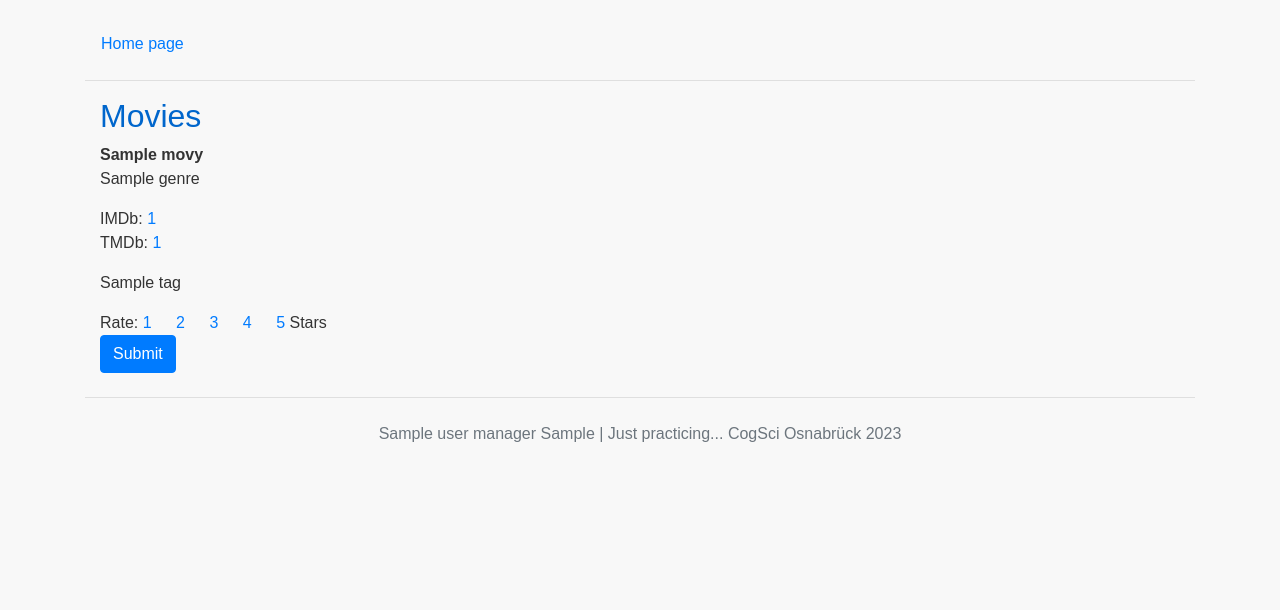
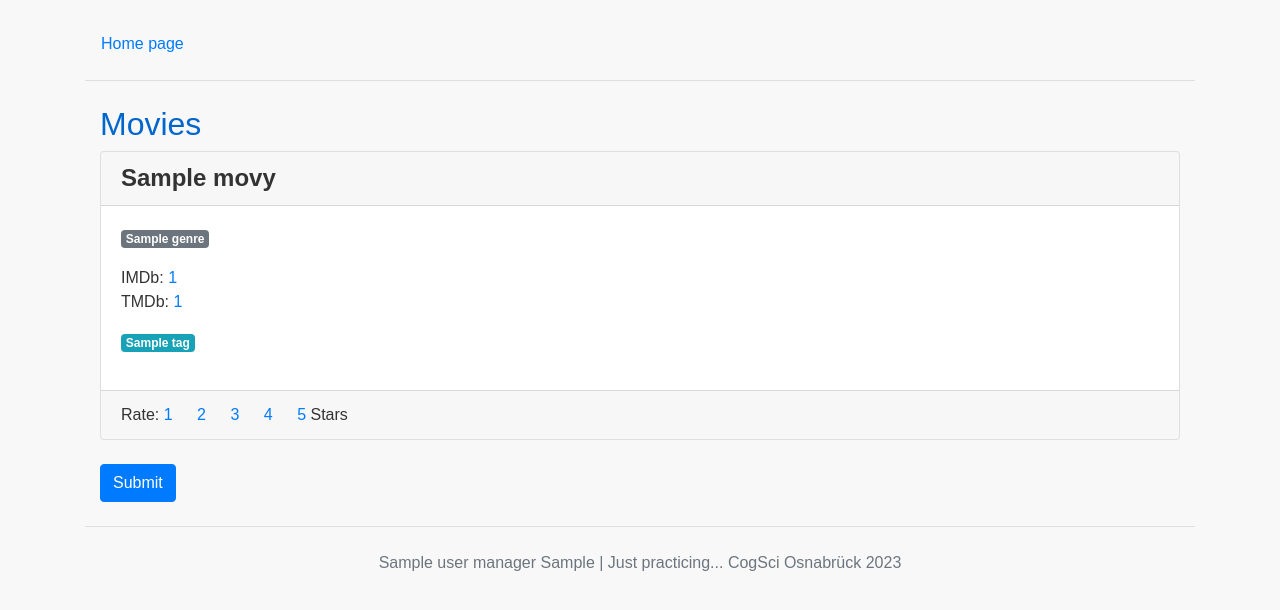
Before and after one commit to sworsf/recommender, a Flask app: template templates/movies.html in a window 1280 px wide. Shown: the part 82-692 px from the top of the page. Run offline with Flask 2, Linux system fonts and the light colour scheme; the template is opened without the code that fills it: most values are stand-ins (such as "Sample title", 1, 10 or a date in 2020); some libraries are stand-ins or nearby versions.

Commit message:
Fix rating issue and add readme.md file

```diff
--- a/recommender.py
+++ b/recommender.py
@@ -7,12 +7,10 @@ import pandas as pd
 import numpy as np
 import warnings
 from sklearn.metrics import mean_squared_error
-import time
-from flask import render_template
-from collections import OrderedDict
-
 from models import db, User, Movie, MovieGenre, MovieTag, MovieLink, Rating, GenreScore
 from read_data import check_and_read_data
+from pprint import pprint
+
 
 # Class-based application configuration
 class ConfigClass(object):
@@ -242,13 +240,22 @@ def fav_genre():
 
 
 
+# Import other necessary modules
+
 @app.route('/profile')
 @login_required
 def profile_page():
     # Get the rated movies for the current user
-    c_user_ratings = Rating.query.filter_by(user_id=current_user.id).subquery()
-    rated_movies = Movie.query.join(c_user_ratings, Movie.id == c_user_ratings.c.movie_id).all()
-    print("rated_movies: ",rated_movies)
+    user_ratings = Rating.query.filter_by(user_id=current_user.id).all()
+    user_rated_movies = [rating.movie for rating in user_ratings]
+    rated_movies = []
+
+    # Printing the list using loop
+    for movie, rating in zip(user_rated_movies, user_ratings):
+        # Access the rating attribute from the relationship
+        print(f"Movie: {movie.title}, Rating: {rating.rating}")
+        rated_movies.append({'title': movie.title, 'rating': rating.rating})
+
 
     # Get the favorite genres for the current user
     favorite_genres = GenreScore.query.filter_by(user_id=current_user.id).order_by(GenreScore.score.desc()).limit(3).all()
--- a/static/style.css
+++ b/static/style.css
@@ -22,4 +22,11 @@ h2 {
     cursor: pointer;
 }
 
+.stylish-title {
+    font-family: 'Arial', sans-serif;
+    color: #3498db;
+    font-size: 24px;
+    font-weight: bold;
+}
+
 /* Add more styles as needed */
--- a/templates/flask_user_layout.html
+++ b/templates/flask_user_layout.html
@@ -7,7 +7,7 @@
     <link rel="stylesheet" href="https://stackpath.bootstrapcdn.com/bootstrap/4.5.2/css/bootstrap.min.css">
     <link rel="stylesheet" href="{{ url_for('static', filename='style.css') }}">
 
-    <title>{{ user_manager.USER_APP_NAME }}</title>
+    <title class="stylish-title">{{ user_manager.USER_APP_NAME }}</title>
 
 
     <script src="https://cdnjs.cloudflare.com/ajax/libs/html5shiv/3.7.3/html5shiv.js"></script>
--- a/templates/home.html
+++ b/templates/home.html
@@ -10,7 +10,6 @@
             <a href="{{ url_for('profile_page') }}" class="btn btn-info">Profile (login required)</a>
         </p>
         <p>
-            <a href="{{ url_for('home_page') }}" class="btn btn-secondary">Home page (accessible to anyone)</a>
             <a href="{{ url_for('movies_page') }}" class="btn btn-warning">Movies (login required)</a>
         </p>
         <p>
--- a/templates/movies.html
+++ b/templates/movies.html
@@ -1,15 +1,17 @@
 {% extends "flask_user_layout.html" %}
 {% block content %}
-<div class="container">
+<div class="container mt-4">
     <h2>Movies</h2>
 
     {% for m in movies %}
-        <div class="panel panel-default">
-            <div class="panel-heading"><b>{{ m.title }}</b></div>
-            <div class="panel-body">
+        <div class="card mb-4">
+            <div class="card-header">
+                <h4 class="card-title mb-0"><b>{{ m.title }}</b></h4>
+            </div>
+            <div class="card-body">
                 <p>
                     {% for g in m.genres %}
-                        <span class="label label-default">{{ g.genre }}</span>
+                        <span class="badge badge-secondary">{{ g.genre }}</span>
                     {% endfor %}
                 </p>
                 <p>
@@ -20,16 +22,18 @@
                 </p>
                 <p>
                     {% for tag in m.tags %}
-                        <span class="label label-info">{{ tag.tag }}</span>
+                        <span class="badge badge-info">{{ tag.tag }}</span>
                     {% endfor %}
                 </p>
             </div>
-            <div class="panel-footer movie-rating">Rate:
-                <a href="#" class="card-link" data-movieid={{m.id}}>1</a>
-                <a href="#" class="card-link" data-movieid={{m.id}}>2</a>
-                <a href="#" class="card-link" data-movieid={{m.id}}>3</a>
-                <a href="#" class="card-link" data-movieid={{m.id}}>4</a>
-                <a href="#" class="card-link" data-movieid={{m.id}}>5</a> Stars
+            <div class="card-footer">
+                <div class="movie-rating">Rate:
+                    <a href="#" class="card-link" data-movieid={{m.id}}>1</a>
+                    <a href="#" class="card-link" data-movieid={{m.id}}>2</a>
+                    <a href="#" class="card-link" data-movieid={{m.id}}>3</a>
+                    <a href="#" class="card-link" data-movieid={{m.id}}>4</a>
+                    <a href="#" class="card-link" data-movieid={{m.id}}>5</a> Stars
+                </div>
             </div>
         </div>
     {% endfor %}
--- a/templates/profile.html
+++ b/templates/profile.html
@@ -12,7 +12,7 @@
                 <ul class="list-group">
                     {% for movie in rated_movies %}
                         <li class="list-group-item">
-                            {{ movie.title }} - Rating: {{ movie.rating }}
+                            {{ movie.title }} - Rating: {{ movie.rating}}
                         </li>
                     {% endfor %}
                 </ul>
```
Also changed, not shown: README.md, movie_recommender.sqlite.
